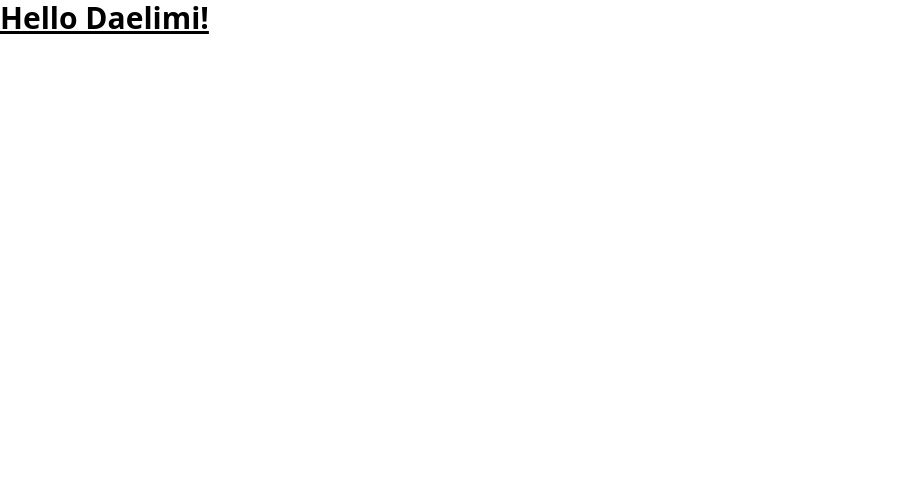
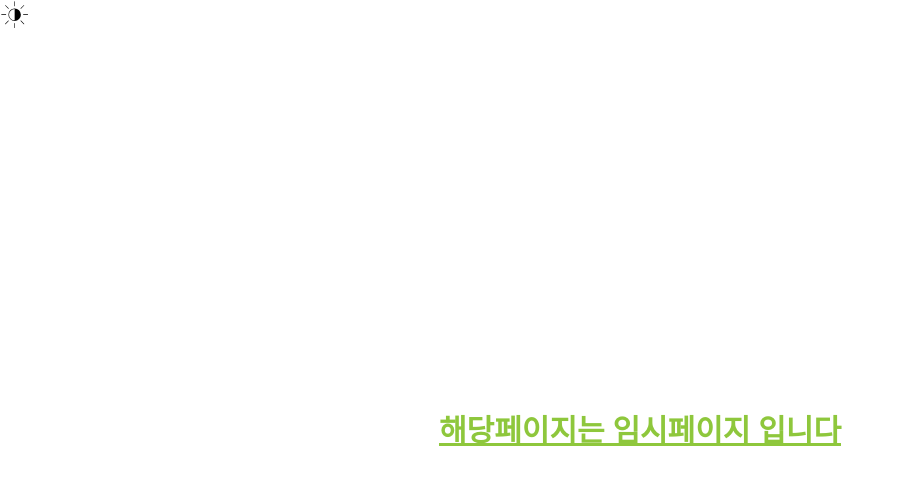
Before and after one commit to SOPLAY/Daelimi, a Next.js app: page / in a window 1280 px wide. Shown: the top 484 px of the page, without its empty margins (0-905 px from the left). Built offline with nearby package versions, Linux system fonts and the light colour scheme.

Commit message:
[ DarkMode ] Dark mode Components and apply 다크모드 스위치 구현 및 임시 적용

```diff
--- /dev/null
+++ b/components/DarkMode.js
@@ -0,0 +1,65 @@
+import Image from "next/image";
+import { useEffect } from "react/cjs/react.production.min";
+export default function DarkModeSwitch() {
+  const darkModeSwap = () => {
+    localStorage.setItem(
+      "theme",
+      localStorage.getItem("theme") === "dark" ? "white" : "dark"
+    );
+    localStorage.getItem("theme") === "dark"
+      ? document.documentElement.classList.add("dark")
+      : document.documentElement.classList.remove("dark");
+  };
+  return (
+    <div>
+      <svg
+        onClick={() => darkModeSwap()}
+        width="30px"
+        height="30px"
+        viewBox="0 0 13 13"
+        version="1.1"
+        className="fill-black dark:fill-white"
+        xmlns="http://www.w3.org/2000/svg"
+      >
+        <g transform="translate(0,-284.29998)">
+          <path
+            d="m 6.2711185,287.94985 a 2.7010013,2.7010013 0 0 0 -2.6217742,2.69988 2.7010013,2.7010013 0 1 0 5.4018538,0 2.7010013,2.7010013 0 0 0 -2.7800796,-2.69988 z m 0.078799,0.25789 v 4.88468 a 2.4423408,2.4423408 0 0 1 0,-4.88468 z"
+            stroke="none"
+          ></path>
+          <path
+            d="m 10.283037,286.53405 -1.3483603,1.34832 a 0.12953382,0.12953382 0 0 0 0.1834294,0.18294 l 1.3476909,-1.34832 a 0.12935123,0.12935123 0 0 0 -0.18276,-0.18294 z"
+            stroke="none"
+          ></path>
+          <path
+            d="m 12.041471,290.52064 h -1.906944 a 0.12935122,0.12935122 0 0 0 0,0.25869 h 1.906944 a 0.12935122,0.12935122 0 0 0 0,-0.25869 z"
+            stroke="none"
+          ></path>
+          <path
+            d="m 10.465797,294.58299 -1.3476909,-1.34833 a 0.12953141,0.12953141 0 0 0 -0.1834294,0.18293 l 1.3483603,1.34832 a 0.12935123,0.12935123 0 0 0 0.18276,-0.18292 z"
+            stroke="none"
+          ></path>
+          <path
+            d="m 6.479452,296.34144 v -1.90681 a 0.12937727,0.12937727 0 0 0 -0.2587545,0 v 1.90681 a 0.12937727,0.12937727 0 0 0 0.2587545,0 z"
+            stroke="none"
+          ></path>
+          <path
+            d="m 2.416979,294.76591 1.3484938,-1.34832 a 0.12935122,0.12935122 0 0 0 -0.1827605,-0.18293 l -1.3484938,1.34833 a 0.12935122,0.12935122 0 0 0 0.1827605,0.18292 z"
+            stroke="none"
+          ></path>
+          <path
+            d="m 0.6585452,290.77933 h 1.9069434 a 0.12935122,0.12935122 0 0 0 0,-0.25869 H 0.6585452 a 0.12935122,0.12935122 0 0 0 0,0.25869 z"
+            stroke="none"
+          ></path>
+          <path
+            d="m 2.2342185,286.71699 1.3484938,1.34832 a 0.12935122,0.12935122 0 0 0 0.1827605,-0.18294 L 2.416979,286.53405 a 0.12935122,0.12935122 0 0 0 -0.1827605,0.18294 z"
+            stroke="none"
+          ></path>
+          <path
+            d="m 6.2206975,284.95853 v 1.90682 a 0.12937727,0.12937727 0 0 0 0.2587545,0 v -1.90682 a 0.12937727,0.12937727 0 0 0 -0.2587545,0 z"
+            stroke="none"
+          ></path>
+        </g>
+      </svg>
+    </div>
+  );
+}
--- a/components/Splash.js
+++ b/components/Splash.js
@@ -1,7 +1,7 @@
 import Image from "next/image";
 export default function Splash() {
   return (
-    <div className="flex justify-center items-center  bg-white h-full ">
+    <div className="flex justify-center items-center h-full bg-white dark:bg-neutral-900">
       <Image
         src="/image/univLogo.png"
         alt="로고이미지"
--- a/pages/_app.js
+++ b/pages/_app.js
@@ -1,7 +1,17 @@
+import { useEffect } from "react/cjs/react.development";
 import "../styles/globals.scss";
 
 function MyApp({ Component, pageProps }) {
-  return <Component {...pageProps} />;
+  useEffect(() => {
+    localStorage.getItem("theme") === "dark"
+      ? document.documentElement.classList.add("dark")
+      : document.documentElement.classList.remove("dark");
+  });
+  return (
+    <div className="h-full w-full dark:bg-neutral-900 duration-500">
+      <Component {...pageProps} />
+    </div>
+  );
 }
 
 export default MyApp;
--- a/pages/index.js
+++ b/pages/index.js
@@ -1,4 +1,5 @@
 import { useState, useEffect } from "react";
+import DarkModeSwitch from "../components/DarkMode";
 import Splash from "../components/Splash";
 
 export default function Home() {
@@ -13,7 +14,12 @@ export default function Home() {
     <Splash />
   ) : (
     <>
-      <h1 className="text-3xl font-bold underline">Hello Daelimi!</h1>
+      <DarkModeSwitch />
+      <div className="flex h-full justify-center items-center ">
+        <h1 className="text-3xl font-bold underline text-duc-green dark:text-white ">
+          해당페이지는 임시페이지 입니다
+        </h1>
+      </div>
     </>
   );
 }
--- a/tailwind.config.js
+++ b/tailwind.config.js
@@ -3,6 +3,7 @@ module.exports = {
     "./pages/**/*.{js,ts,jsx,tsx}",
     "./components/**/*.{js,ts,jsx,tsx}",
   ],
+  darkMode: "class",
   theme: {
     extend: {},
   },
```
